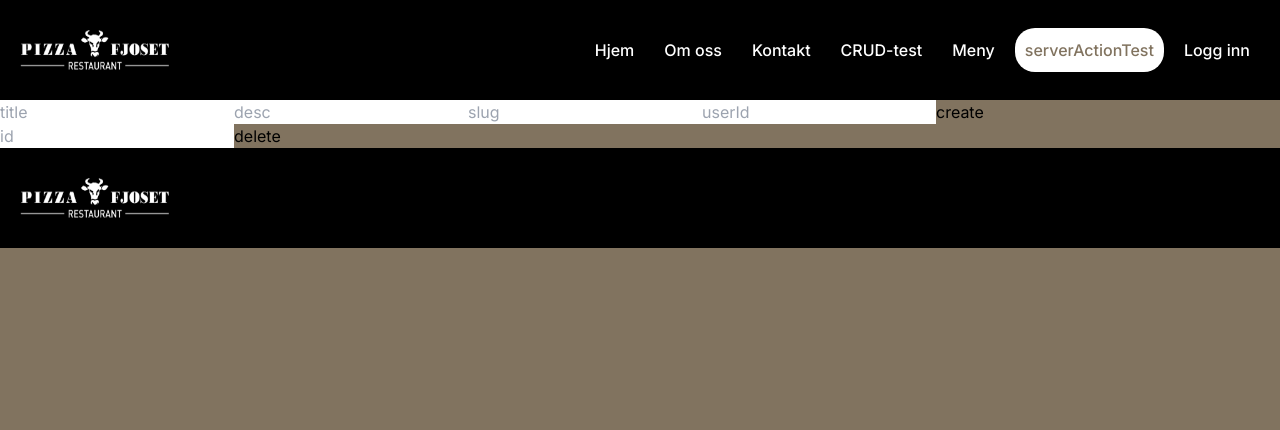
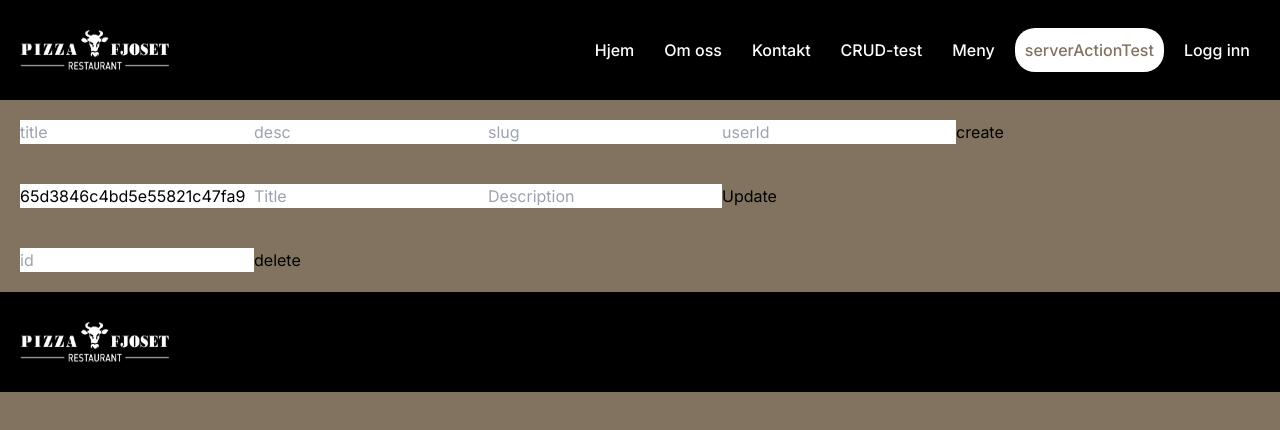
Before and after one commit to Moonsune/app2000-prosjekt, a Next.js app: page /serveractiontest in a window 1280 px wide. Shown: the top 430 px of the page. Built offline with nearby package versions, Linux system fonts and the light colour scheme; no server answers.

Commit message:
CRUD FUCKINGS ENDELIG

```diff
--- a/src/app/blog/[slug]/page.jsx
+++ b/src/app/blog/[slug]/page.jsx
@@ -51,11 +51,11 @@ const SinglePost = async ({params}) => {
                     height={50}
                     width={50}
                     alt=""/>
-                    {/*post && (
+                    {post && (
                     <Suspense fallback={<div>Loading...</div>}>
                         <PostUser userId = {post.userId}/>
                     </Suspense>
-                    )*/}
+                    )}
                     <div className={styles.detailsText}>
                         <span className={styles.detailTitle}>published </span>
                         <span className={styles.detailValue}>1 hour ago</span>
--- a/src/app/lib/actions.js
+++ b/src/app/lib/actions.js
@@ -3,7 +3,7 @@
 import { revalidatePath } from "next/cache";
 import { connectToDb } from "./connectToDb";
 import { Post } from "./models";
-import { signIn, signOut } from "next-auth";
+import { signIn, signOut } from "@/app/lib/auth";
 
 const titleToSlug = (title) => {
     return title.toLowerCase().split(' ').join('-');
@@ -49,9 +49,9 @@ export const deletePost = async (formData) => {
     }
 }
 
-export const updatePost = async (formData) => {
+export const updatePost = async (id, { title, desc}) => {
 
-    const {id, title, desc} = Object.fromEntries(formData);
+    console.log('updating post', id, title, desc);
     const slug = titleToSlug(title);
 
     try {
@@ -64,11 +64,11 @@ export const updatePost = async (formData) => {
 
 export const handleGithubLogin = async () => {
     "use server";
-    await signIn("github");
+    await signIn('github');
 };
 
 export const handleLogout = async () => {
-    "use server";
-    await signOut();
+    "use client";
+    await signOut('localhost:3000');
     console.log('logged out');
 };
--- a/src/app/lib/auth.js
+++ b/src/app/lib/auth.js
@@ -1,5 +1,6 @@
 import NextAuth from "next-auth";
 import GitHub from "next-auth/providers/github";
+
 export const { handlers:{GET, POST}, auth, signIn, signOut } = NextAuth({
     providers: [
         GitHub({
--- a/src/app/serveractiontest/page.jsx
+++ b/src/app/serveractiontest/page.jsx
@@ -1,10 +1,11 @@
-import { addPost, deletePost } from '../lib/actions';
+import { addPost, deletePost} from '../lib/actions';
+import UpdatePostComponent from '@/components/updatePost/updatePost';
 
 const ServerActionTestPage = () => {
 
     return (
         <div>
-            <form action={addPost}>
+            <form action={addPost} style={{padding:20}}>
                 <input type='text' placeholder='title' name="title"/>
                 <input type='text' placeholder='desc' name='desc'/>
                 <input type='text' placeholder='slug' name='slug'/>
@@ -13,7 +14,11 @@ const ServerActionTestPage = () => {
                 <button>create</button>
             </form>
 
-            <form action={deletePost}>
+            <div>
+                <UpdatePostComponent id="65d3846c4bd5e55821c47fa9"/>
+            </div>
+
+            <form action={deletePost} style={{padding:20}}>
                 <input type='text' placeholder='id' name='id'/>
                 <button>delete</button>
             </form>
--- a/src/components/navbar/links/Links.jsx
+++ b/src/components/navbar/links/Links.jsx
@@ -11,8 +11,6 @@ const Links = ({ session }) => {
     const [showMenu, setShowMenu] = useState(false);
     const hamburgerRef = useRef(null);
     const dropdownRef = useRef(null);
-
-    const isAdmin = true;
 
     const links = [
         { title: 'Hjem', path: '/' },
@@ -63,7 +61,7 @@ const Links = ({ session }) => {
                 {session?.user ? (
                     <>
                         {session.user?.isAdmin && <NavLink item={{ title: "Admin", path: "/admin" }} />}
-                        <form action={handleLogout}>
+                        <form>
                             <button onClick={handleLogout} className={logOutStyle.container}>Logg ut</button>
                         </form>
                     </>
--- /dev/null
+++ b/src/components/updatePost/updatePost.jsx
@@ -0,0 +1,42 @@
+"use client";
+
+import React, { useState } from 'react';
+import { updatePost } from '@/app/lib/actions';
+
+const UpdatePostComponent = ({ id }) => {
+    const [currentTitle, setTitle] = useState('');
+    const [currentDesc, setDesc] = useState('');
+
+    const handleSubmit = async (e) => {
+        e.preventDefault();
+        try {
+            await updatePost(id, { title: currentTitle, desc: currentDesc });
+            console.log('Post updated')
+        } catch (error) {
+            console.error('Error updating post:', error);
+        }
+    };
+
+    return (
+        <form onSubmit={handleSubmit} style={{ padding: 20 }}>
+            <input type='text' name='id' value={id} />
+            <input
+                type='text'
+                placeholder='Title'
+                name='title'
+                value={currentTitle}
+                onChange={(e) => setTitle(e.target.value)}
+            />
+            <input
+                type='text'
+                placeholder='Description'
+                name='desc'
+                value={currentDesc}
+                onChange={(e) => setDesc(e.target.value)}
+            />
+            <button type='submit'>Update</button>
+        </form>
+    );
+};
+
+export default UpdatePostComponent;
```
